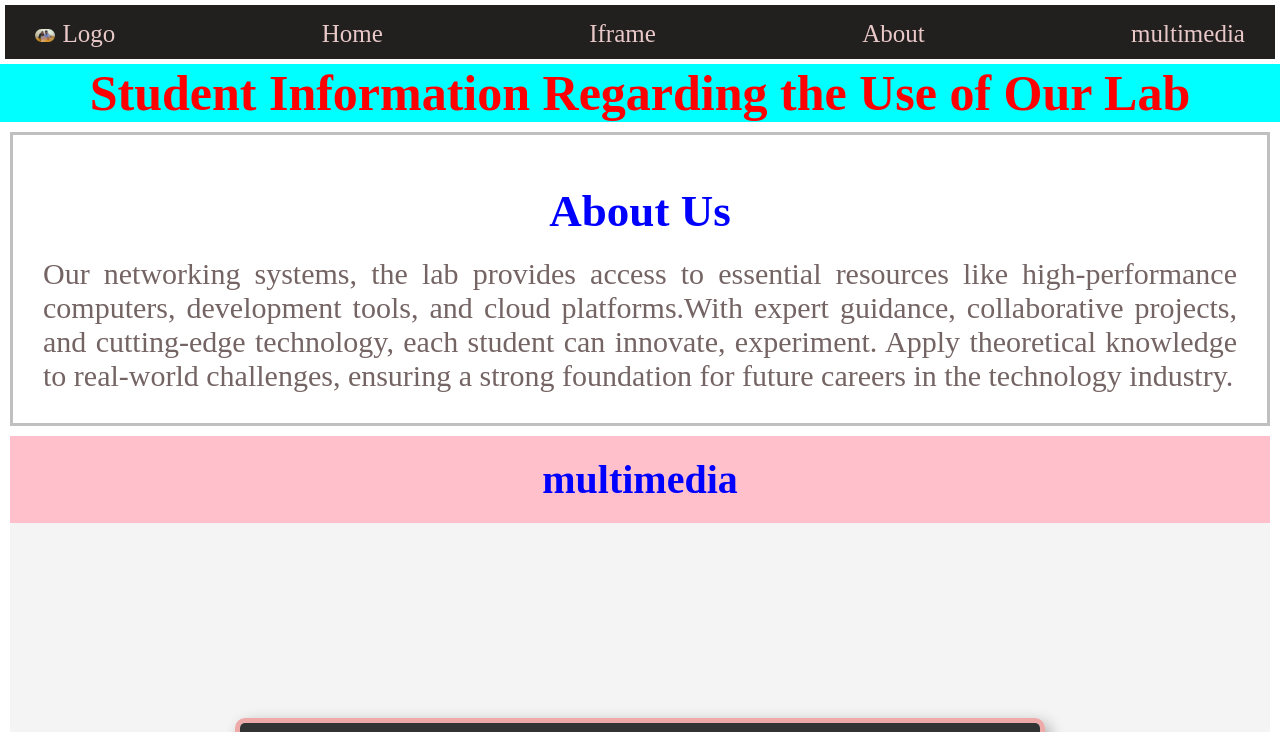
After one commit to Kelbessa02/WebProgrammingGroup-5, a PHP site: page /HTML/student.html in a window 1280 px wide. The commit adds this page. Shown: the top 732 px of the page. Run offline with PHP 8.4, Linux system fonts and the light colour scheme; grey boxes are pictures that could not be loaded.

Commit message:
do on student web

```diff
--- /dev/null
+++ b/HTML/student.css
@@ -0,0 +1,89 @@
+    * {
+        padding: 0;
+        margin: 0;
+    }
+
+    a {
+        text-decoration: none;
+        color: #e9c8c8;
+        font-size: 25px;
+    }
+
+    body {
+        font-family: 'Times New Roman', Times, serif;
+        font-size: 30px;
+    }
+
+    a:hover {
+        color: aqua;
+        border: solid rgb(228, 253, 1);
+    }
+
+    h1 {
+        font-size: 50px;
+    }
+
+    ol {
+        list-style: none;
+        display: flex;
+        justify-content: space-between;
+        padding: 10px 30px;
+    }
+    /* header */
+
+    .bg-color {
+        background-color: rgb(34, 31, 31);
+        color: #fff;
+        margin: 5px;
+    }
+
+    footer {
+        padding: 20px;
+        margin: 1%;
+    }
+
+    footer p {
+        color: #d8da9a;
+        text-align: center;
+        font-size: 20px;
+    }
+
+    .video-container {
+        display: flex;
+        justify-content: center;
+        align-items: center;
+        height: 100vh;
+        /* Full height of the screen */
+        background-color: #f4f4f4;
+    }
+
+    #about {
+        background-color: rgba(255, 255, 255, 0.8);
+        border: solid silver 3px;
+        margin: 10px;
+        padding: 30px;
+        color: rgb(117, 100, 100);
+    }
+
+    #about p {
+        text-align: justify;
+    }
+
+    .custom-video {
+        width: 80%;
+        max-width: 800px;
+        border: solid 5px #eea9a9;
+        /* Adding a border */
+        border-radius: 10px;
+        /* Rounded corners */
+        box-shadow: 5px 5px 15px rgba(0, 0, 0, 0.3);
+        /* Adding a shadow */
+    }
+
+    .multimedia {
+        margin: 10px;
+    }
+
+    .multimedia h2 {
+        font-size: 40px;
+    }
--- /dev/null
+++ b/HTML/student.html
@@ -0,0 +1,84 @@
+<!DOCTYPE html>
+<html lang="en">
+
+<head>
+    <meta charset="UTF-8" />
+    <meta name="viewport" content="width=device-width, initial-scale=1.0" />
+    <link rel="stylesheet" href="student.css">
+    <title>Student</title>
+    <style>
+        /*internal style */
+
+        .image-container {
+            display: flex;
+            justify-content: center;
+            /* Centers the images */
+            align-items: center;
+            /* Aligns images vertically */
+            gap: 10px;
+            /* Adds space between images */
+            flex-wrap: wrap;
+            /* Ensures responsiveness */
+        }
+    </style>
+</head>
+
+<body>
+    <header class="bg-color">
+
+        <ol>
+            <li>
+                <img src="Image/togther.jpg" alt="" style="width: 20px;border-radius: 80px;">
+                <a href="#">Logo</a>
+            </li>
+
+            <li>
+                <a href="#home">Home</a>
+            </li>
+            <li>
+                <a href="#iframe">Iframe</a>
+            </li>
+            <li>
+                <a href="#about">About</a>
+            </li>
+            <li>
+                <a href="#multimedia">multimedia</a>
+            </li>
+        </ol>
+    </header>
+    <h1 style="text-align: center; color: red; background-color: aqua">
+        Student Information Regarding the Use of Our Lab
+    </h1>
+    <!-- paragraph section -->
+
+    <section id="about">
+        <h2 style=" text-align: center; ; color: blue; padding: 20px; ">About Us</h2>
+
+        <p>Our networking systems, the lab provides access to essential resources like high-performance computers, development tools, and cloud platforms.With expert guidance, collaborative projects, and cutting-edge technology, each student can innovate,
+            experiment. Apply theoretical knowledge to real-world challenges, ensuring a strong foundation for future careers in the technology industry.</p>
+    </section>
+    <!-- Midea section -->
+    <section id="multimedia " class="multimedia ">
+        <h2 style=" text-align: center; background-color: pink; color: blue; padding: 20px; ">
+            multimedia
+        </h2>
+        <div class="video-container ">
+            <video class="custom-video " controls>
+          <source src="video/video.mp4 " type="video/mp4 " />
+          Your browser does not support the video tag.
+        </video>
+        </div>
+    </section>
+
+    <!-- formset section -->
+
+    <section id="iframe " class="image-container ">
+        <iframe src="Image/dubbledesktop.jpg " frameborder="2 " width="600 " height="600 "></iframe>
+        <iframe src="Image/lab-Rule.jpg " frameborder="0 " width="600 " height="600 "></iframe>
+    </section>
+    <footer class="bg-color ">
+        <p>© 2025 Student Website. All rights reserved. Designed by Student Team Privacy Policy</p>
+    </footer>
+</body>
+
+</html>
```
Also changed, not shown: CSS/Style.css (+5 -3 lines), HTML/index.html (deleted, +0 -105 lines), index.html (+26 -28 lines).
